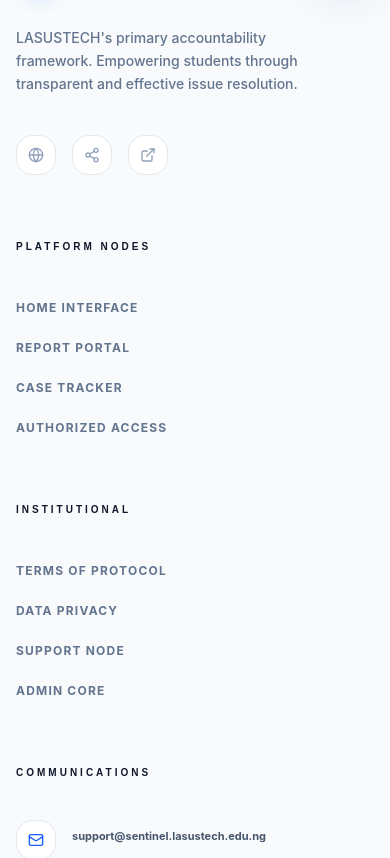
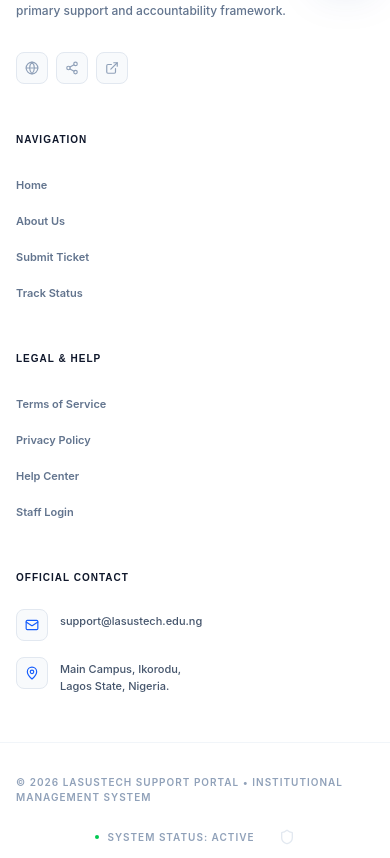
Before and after one commit to Susan-486009/SENTINEL, a React (Vite) app in the folder frontend/: page / in a window 390 px wide. Shown: the part 861-1719 px from the top of the page. Built offline with nearby package versions, Linux system fonts and the light colour scheme; no server answers.

Commit message:
Professional Polish: Finalized footer links by creating dedicated Help and Legal pages. Rebranded footer to LASUSTECH standards.

```diff
--- a/frontend/src/App.jsx
+++ b/frontend/src/App.jsx
@@ -19,6 +19,8 @@
 import ForgotPassword from './pages/ForgotPassword';
 import Settings from './pages/Settings';
 import About from './pages/About';
+import Legal from './pages/Legal';
+import Help from './pages/Help';
 import Chatbot from './components/Chatbot';
 
 function App() {
@@ -42,6 +44,9 @@
               <Route path="/forgot-password" element={<ForgotPassword />} />
               <Route path="/track"   element={<TrackComplaint />} />
               <Route path="/about"   element={<About />} />
+              <Route path="/terms"   element={<Legal />} />
+              <Route path="/privacy" element={<Legal />} />
+              <Route path="/help"    element={<Help />} />
 
               {/* Protected Routes */}
               <Route path="/submit" element={
--- a/frontend/src/components/Footer.jsx
+++ b/frontend/src/components/Footer.jsx
@@ -1,12 +1,12 @@
 import React from 'react';
 import { Link } from 'react-router-dom';
-import { Mail, MapPin, Phone, Globe, Share2, ExternalLink, Shield, ShieldCheck } from 'lucide-react';
+import { Mail, MapPin, Globe, Share2, ExternalLink, Shield, ShieldCheck } from 'lucide-react';
 
 const FooterLink = ({ to, children }) => (
   <li>
     <Link
       to={to}
-      className="text-slate-500 hover:text-blue-600 text-xs font-bold uppercase tracking-widest transition-colors duration-200"
+      className="text-slate-500 hover:text-blue-600 text-[11px] font-semibold transition-colors duration-200"
     >
       {children}
     </Link>
@@ -17,73 +17,72 @@
   const year = new Date().getFullYear();
 
   return (
-    <footer className="bg-slate-50 text-slate-900 border-t border-slate-100 pt-24 pb-12">
-      {/* Main Grid */}
-      <div className="max-w-7xl mx-auto px-4 sm:px-6 lg:px-8 pb-16 grid grid-cols-1 sm:grid-cols-2 lg:grid-cols-4 gap-16">
+    <footer className="bg-white text-slate-900 border-t border-slate-100 pt-16 pb-8">
+      <div className="max-w-7xl mx-auto px-4 sm:px-6 lg:px-8 pb-12 grid grid-cols-1 sm:grid-cols-2 lg:grid-cols-4 gap-12">
 
         {/* Brand */}
         <div className="lg:col-span-1">
-          <Link to="/" className="flex items-center gap-3 mb-8">
-            <div className="w-12 h-12 rounded-2xl bg-blue-600 flex items-center justify-center shadow-lg shadow-blue-100">
-              <ShieldCheck className="w-7 h-7 text-white" />
+          <Link to="/" className="flex items-center gap-2.5 mb-6">
+            <div className="w-9 h-9 rounded-lg bg-blue-600 flex items-center justify-center shadow-sm">
+              <ShieldCheck className="w-5 h-5 text-white" />
             </div>
             <div>
-              <span className="block text-2xl font-black tracking-tighter uppercase leading-none">SENTINEL</span>
-              <span className="text-[10px] font-black text-blue-600 uppercase tracking-[0.3em] mt-1">EST. 2024</span>
+              <span className="block text-lg font-bold tracking-tight uppercase leading-none">LASUSTECH</span>
+              <span className="text-[10px] font-semibold text-blue-600 uppercase tracking-wider">Support Portal</span>
             </div>
           </Link>
-          <p className="text-slate-500 text-sm font-medium leading-relaxed mb-10 max-w-xs">
-            LASUSTECH's primary accountability framework. Empowering students through transparent and effective issue resolution.
+          <p className="text-slate-500 text-xs font-medium leading-relaxed mb-8 max-w-xs">
+            Lagos State University of Science and Technology primary support and accountability framework.
           </p>
-          <div className="flex gap-4">
+          <div className="flex gap-2">
             {[Globe, Share2, ExternalLink].map((Icon, i) => (
-              <button key={i} className="w-10 h-10 rounded-xl bg-white border border-slate-200 flex items-center justify-center text-slate-400 hover:text-blue-600 hover:border-blue-200 hover:shadow-sm transition-all">
-                <Icon className="w-4 h-4" />
+              <button key={i} className="w-8 h-8 rounded-lg bg-slate-50 border border-slate-200 flex items-center justify-center text-slate-400 hover:text-blue-600 hover:bg-white transition-all duration-200">
+                <Icon className="w-3.5 h-3.5" />
               </button>
             ))}
           </div>
         </div>
 
-        {/* Quick Links */}
+        {/* Navigation */}
         <div>
-          <h4 className="text-[10px] font-black text-slate-900 uppercase tracking-[0.3em] mb-10">Platform Nodes</h4>
-          <ul className="space-y-4">
-            <FooterLink to="/">Home Interface</FooterLink>
-            <FooterLink to="/submit">Report Portal</FooterLink>
-            <FooterLink to="/track">Case Tracker</FooterLink>
-            <FooterLink to="/login">Authorized Access</FooterLink>
+          <h4 className="text-[10px] font-bold text-slate-900 uppercase tracking-widest mb-6">Navigation</h4>
+          <ul className="space-y-3">
+            <FooterLink to="/">Home</FooterLink>
+            <FooterLink to="/about">About Us</FooterLink>
+            <FooterLink to="/submit">Submit Ticket</FooterLink>
+            <FooterLink to="/track">Track Status</FooterLink>
           </ul>
         </div>
 
-        {/* Resources */}
+        {/* Support */}
         <div>
-          <h4 className="text-[10px] font-black text-slate-900 uppercase tracking-[0.3em] mb-10">Institutional</h4>
-          <ul className="space-y-4">
-            <FooterLink to="/terms">Terms of Protocol</FooterLink>
-            <FooterLink to="/privacy">Data Privacy</FooterLink>
-            <FooterLink to="/help">Support Node</FooterLink>
-            <FooterLink to="/admin">Admin Core</FooterLink>
+          <h4 className="text-[10px] font-bold text-slate-900 uppercase tracking-widest mb-6">Legal & Help</h4>
+          <ul className="space-y-3">
+            <FooterLink to="/terms">Terms of Service</FooterLink>
+            <FooterLink to="/privacy">Privacy Policy</FooterLink>
+            <FooterLink to="/help">Help Center</FooterLink>
+            <FooterLink to="/admin">Staff Login</FooterLink>
           </ul>
         </div>
 
         {/* Contact */}
         <div>
-          <h4 className="text-[10px] font-black text-slate-900 uppercase tracking-[0.3em] mb-10">Communications</h4>
-          <div className="space-y-6">
-            <div className="flex items-start gap-4">
-              <div className="w-10 h-10 rounded-xl bg-white border border-slate-200 flex items-center justify-center text-blue-600 shrink-0">
-                <Mail className="w-4 h-4" />
+          <h4 className="text-[10px] font-bold text-slate-900 uppercase tracking-widest mb-6">Official Contact</h4>
+          <div className="space-y-4">
+            <div className="flex items-start gap-3">
+              <div className="w-8 h-8 rounded-lg bg-slate-50 border border-slate-200 flex items-center justify-center text-blue-600 shrink-0">
+                <Mail className="w-3.5 h-3.5" />
               </div>
-              <p className="text-[11px] font-bold text-slate-600 leading-relaxed pt-2">
-                support@sentinel.lasustech.edu.ng
+              <p className="text-[11px] font-medium text-slate-600 leading-normal pt-1">
+                support@lasustech.edu.ng
               </p>
             </div>
-            <div className="flex items-start gap-4">
-              <div className="w-10 h-10 rounded-xl bg-white border border-slate-200 flex items-center justify-center text-blue-600 shrink-0">
-                <MapPin className="w-4 h-4" />
+            <div className="flex items-start gap-3">
+              <div className="w-8 h-8 rounded-lg bg-slate-50 border border-slate-200 flex items-center justify-center text-blue-600 shrink-0">
+                <MapPin className="w-3.5 h-3.5" />
               </div>
-              <p className="text-[11px] font-bold text-slate-600 leading-relaxed">
-                LASUSTECH Main Campus,<br />Ikorodu, Lagos State.
+              <p className="text-[11px] font-medium text-slate-600 leading-normal pt-1">
+                Main Campus, Ikorodu,<br />Lagos State, Nigeria.
               </p>
             </div>
           </div>
@@ -92,17 +91,17 @@
       </div>
 
       {/* Bottom Bar */}
-      <div className="max-w-7xl mx-auto px-4 sm:px-6 lg:px-8 pt-12 border-t border-slate-200">
-        <div className="flex flex-col md:flex-row justify-between items-center gap-8">
-          <p className="text-[10px] font-black text-slate-400 uppercase tracking-widest">
-            © {year} Sentinel Accountability Network • All Rights Reserved
+      <div className="max-w-7xl mx-auto px-4 sm:px-6 lg:px-8 pt-8 border-t border-slate-100">
+        <div className="flex flex-col md:flex-row justify-between items-center gap-6">
+          <p className="text-[10px] font-semibold text-slate-400 uppercase tracking-widest">
+            © {year} LASUSTECH Support Portal • Institutional Management System
           </p>
-          <div className="flex items-center gap-10">
+          <div className="flex items-center gap-6">
              <div className="flex items-center gap-2">
-                <div className="w-1.5 h-1.5 rounded-full bg-green-500 animate-pulse" />
-                <span className="text-[10px] font-black text-slate-400 uppercase tracking-widest">Global Status: Secure</span>
+                <div className="w-1 h-1 rounded-full bg-green-500" />
+                <span className="text-[10px] font-semibold text-slate-400 uppercase tracking-widest">System Status: Active</span>
              </div>
-             <Shield className="w-5 h-5 text-slate-200" />
+             <Shield className="w-4 h-4 text-slate-200" />
           </div>
         </div>
       </div>
--- /dev/null
+++ b/frontend/src/pages/Help.jsx
@@ -0,0 +1,72 @@
+import React from 'react';
+import { motion } from 'framer-motion';
+import { HelpCircle, Mail, Phone, MessageSquare, BookOpen, Clock } from 'lucide-react';
+
+const Help = () => {
+  return (
+    <main className="min-h-screen bg-slate-50 pt-24 pb-16 font-sans">
+      <div className="max-w-4xl mx-auto px-4 sm:px-6 lg:px-8">
+
+        {/* Header */}
+        <div className="text-center mb-16">
+          <div className="inline-flex items-center gap-2 px-2.5 py-1 rounded-md bg-blue-50 border border-blue-100 mb-6">
+            <HelpCircle className="w-3.5 h-3.5 text-blue-600" />
+            <span className="text-[10px] font-bold text-blue-600 uppercase tracking-widest">Support Center</span>
+          </div>
+          <h1 className="text-3xl lg:text-4xl font-bold text-slate-900 tracking-tight mb-4">How can we help you?</h1>
+          <p className="text-slate-500 text-xs font-medium uppercase tracking-widest">Official Support Resources</p>
+        </div>
+
+        {/* Contact Grid */}
+        <div className="grid sm:grid-cols-2 gap-6 mb-12">
+          {[
+            { icon: Mail, title: "Email Support", contact: "support@lasustech.edu.ng", desc: "For technical issues with the portal." },
+            { icon: MessageSquare, title: "Student Affairs", contact: "student.help@lasustech.edu.ng", desc: "For guidance on reporting specific concerns." }
+          ].map((item, i) => (
+            <div key={i} className="bg-white border border-slate-200 p-8 rounded-2xl shadow-sm">
+              <div className="w-10 h-10 rounded-lg bg-blue-50 flex items-center justify-center mb-6">
+                <item.icon className="w-5 h-5 text-blue-600" />
+              </div>
+              <h3 className="text-sm font-bold text-slate-900 uppercase tracking-wider mb-2">{item.title}</h3>
+              <p className="text-blue-600 text-xs font-bold mb-4">{item.contact}</p>
+              <p className="text-[11px] text-slate-500 font-medium">{item.desc}</p>
+            </div>
+          ))}
+        </div>
+
+        {/* FAQ Preview */}
+        <div className="bg-white border border-slate-200 rounded-2xl shadow-sm overflow-hidden">
+          <div className="p-8 border-b border-slate-100">
+             <div className="flex items-center gap-3 mb-2">
+                <BookOpen className="w-4 h-4 text-slate-400" />
+                <h2 className="text-sm font-bold text-slate-900 uppercase tracking-wider">Common Questions</h2>
+             </div>
+             <p className="text-xs text-slate-500 font-medium">Quick answers to institutional processes.</p>
+          </div>
+
+          <div className="divide-y divide-slate-100">
+            {[
+              { q: "How long does a resolution take?", a: "Typically 3-5 working days depending on the complexity of the concern." },
+              { q: "Is my report really anonymous?", a: "Yes. Choosing 'Stay Anonymous' hides your name from the staff reviewing the case." },
+              { q: "Can I edit a report after submission?", a: "No. For security and integrity, reports cannot be edited once logged." }
+            ].map((faq, i) => (
+              <div key={i} className="p-8 hover:bg-slate-50 transition-colors">
+                <h4 className="text-xs font-bold text-slate-900 mb-2 uppercase tracking-tight">{faq.q}</h4>
+                <p className="text-[11px] text-slate-600 leading-relaxed font-medium">{faq.a}</p>
+              </div>
+            ))}
+          </div>
+        </div>
+
+        <div className="mt-12 flex items-center justify-center gap-6">
+           <div className="flex items-center gap-2">
+              <Clock className="w-3.5 h-3.5 text-slate-300" />
+              <span className="text-[10px] font-bold text-slate-400 uppercase tracking-widest">Support Hours: 8AM - 4PM (WAT)</span>
+           </div>
+        </div>
+      </div>
+    </main>
+  );
+};
+
+export default Help;
--- /dev/null
+++ b/frontend/src/pages/Legal.jsx
@@ -0,0 +1,93 @@
+import React from 'react';
+import { useLocation } from 'react-router-dom';
+import { motion } from 'framer-motion';
+import { Shield, FileText, Scale, Lock } from 'lucide-react';
+
+const Legal = () => {
+  const location = useLocation();
+  const isPrivacy = location.pathname === '/privacy';
+
+  return (
+    <main className="min-h-screen bg-slate-50 pt-24 pb-16 font-sans">
+      <div className="max-w-4xl mx-auto px-4 sm:px-6 lg:px-8">
+
+        {/* Header */}
+        <div className="text-center mb-16">
+          <div className="inline-flex items-center gap-2 px-2.5 py-1 rounded-md bg-blue-50 border border-blue-100 mb-6">
+            {isPrivacy ? <Lock className="w-3.5 h-3.5 text-blue-600" /> : <Scale className="w-3.5 h-3.5 text-blue-600" />}
+            <span className="text-[10px] font-bold text-blue-600 uppercase tracking-widest">Institutional Protocol</span>
+          </div>
+          <h1 className="text-3xl lg:text-4xl font-bold text-slate-900 tracking-tight mb-4">
+            {isPrivacy ? 'Data Privacy Policy' : 'Terms of Service'}
+          </h1>
+          <p className="text-slate-500 text-xs font-medium uppercase tracking-widest">
+            Last Updated: May 6, 2026
+          </p>
+        </div>
+
+        {/* Content Card */}
+        <motion.div
+          initial={{ opacity: 0, y: 4 }}
+          animate={{ opacity: 1, y: 0 }}
+          className="bg-white border border-slate-200 rounded-2xl shadow-sm p-8 lg:p-12 space-y-12"
+        >
+          {isPrivacy ? (
+            <>
+              <section className="space-y-4">
+                <h2 className="text-sm font-bold text-slate-900 uppercase tracking-wider">1. Data Collection</h2>
+                <p className="text-xs text-slate-600 leading-relaxed font-medium">
+                  We collect your matriculation number, name, and official LASUSTECH email to verify your identity. This ensure all reports are legitimate and can be addressed by the university administration.
+                </p>
+              </section>
+              <section className="space-y-4">
+                <h2 className="text-sm font-bold text-slate-900 uppercase tracking-wider">2. Anonymous Reporting</h2>
+                <p className="text-xs text-slate-600 leading-relaxed font-medium">
+                  If you choose "Stay Anonymous," your identity will be hidden from staff and faculty. However, your data remains encrypted in our database for audit purposes to prevent portal abuse.
+                </p>
+              </section>
+              <section className="space-y-4">
+                <h2 className="text-sm font-bold text-slate-900 uppercase tracking-wider">3. Data Security</h2>
+                <p className="text-xs text-slate-600 leading-relaxed font-medium">
+                  All transmissions are encrypted using industrial-grade protocols. We do not share your data with third-party vendors outside of the university's official support ecosystem.
+                </p>
+              </section>
+            </>
+          ) : (
+            <>
+              <section className="space-y-4">
+                <h2 className="text-sm font-bold text-slate-900 uppercase tracking-wider">1. Acceptance of Terms</h2>
+                <p className="text-xs text-slate-600 leading-relaxed font-medium">
+                  By accessing the LASUSTECH Support Portal, you agree to comply with the university's code of conduct and the specific protocols outlined for institutional reporting.
+                </p>
+              </section>
+              <section className="space-y-4">
+                <h2 className="text-sm font-bold text-slate-900 uppercase tracking-wider">2. Responsible Reporting</h2>
+                <p className="text-xs text-slate-600 leading-relaxed font-medium">
+                  Users are expected to provide accurate, truthful, and respectful information. Malicious reporting or portal abuse may result in disciplinary action according to university statutes.
+                </p>
+              </section>
+              <section className="space-y-4">
+                <h2 className="text-sm font-bold text-slate-900 uppercase tracking-wider">3. Service Availability</h2>
+                <p className="text-xs text-slate-600 leading-relaxed font-medium">
+                  While we strive for 24/7 availability, the university reserves the right to suspend portal access for maintenance or security updates.
+                </p>
+              </section>
+            </>
+          )}
+
+          <div className="pt-12 border-t border-slate-100 flex items-center gap-4">
+             <div className="w-10 h-10 rounded-lg bg-blue-50 flex items-center justify-center">
+                <Shield className="w-5 h-5 text-blue-600" />
+             </div>
+             <p className="text-[10px] font-bold text-slate-400 uppercase tracking-widest leading-relaxed">
+               Lagos State University of Science and Technology <br />
+               Office of Digital Infrastructure
+             </p>
+          </div>
+        </motion.div>
+      </div>
+    </main>
+  );
+};
+
+export default Legal;
```
